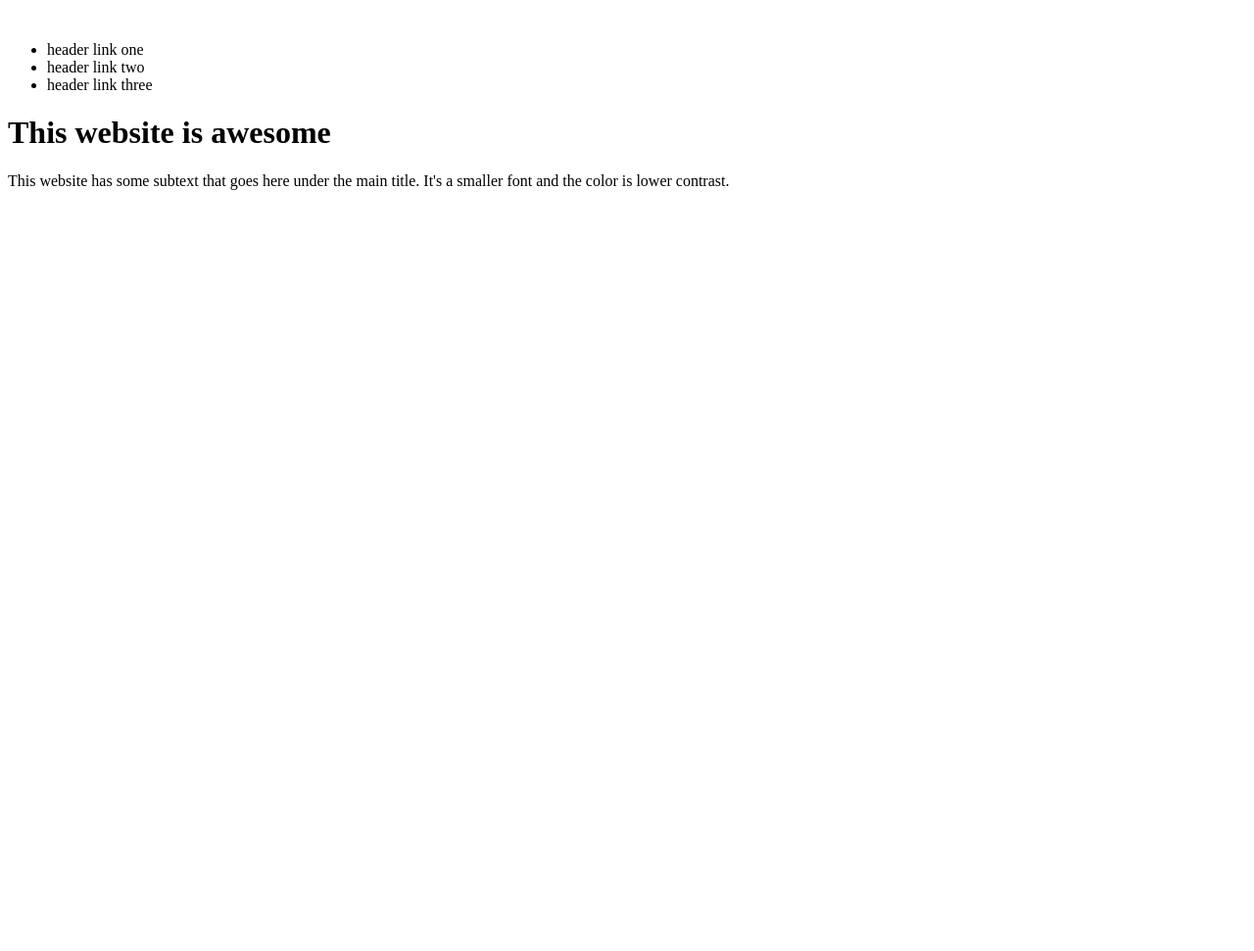
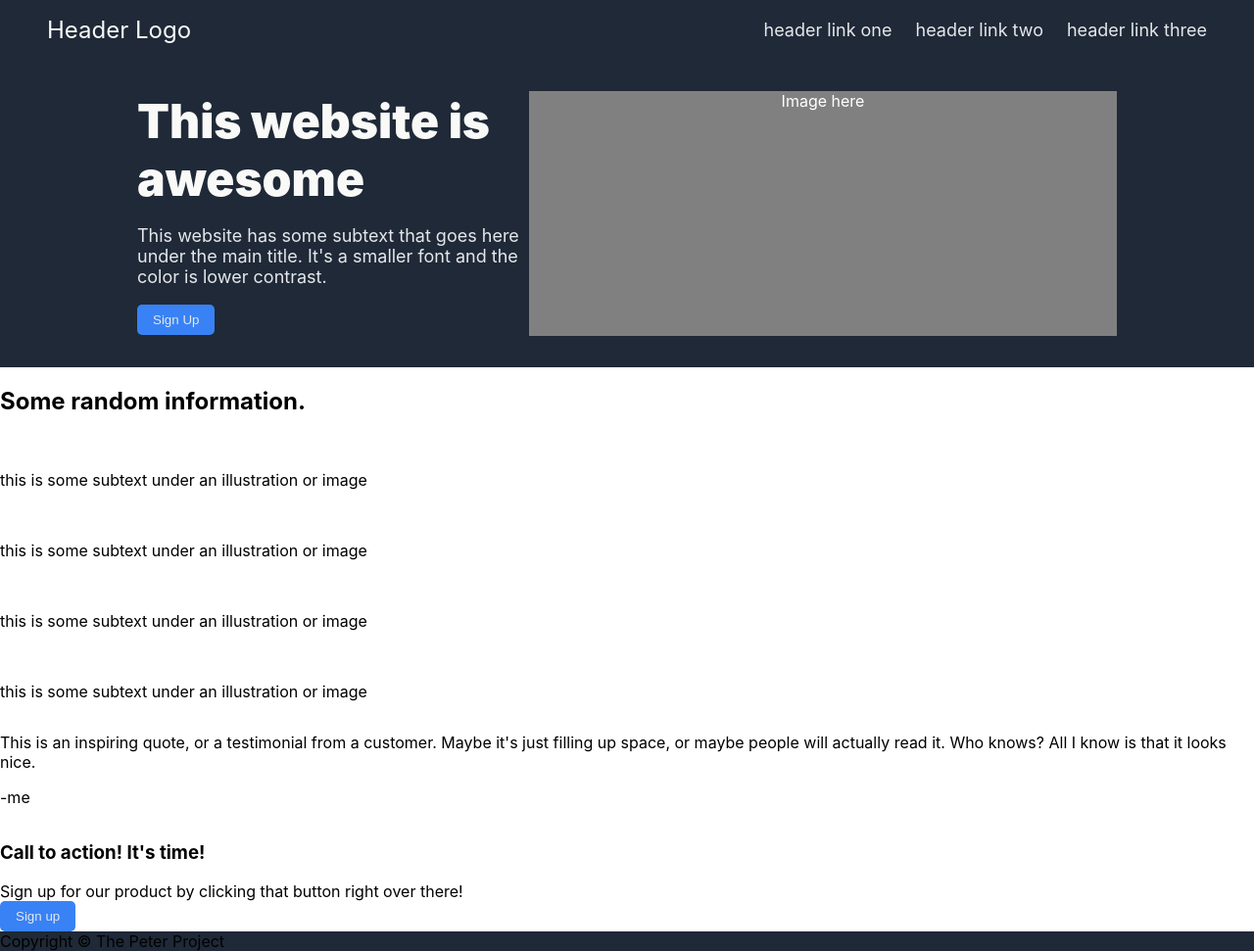
Before and after one commit to ppost0/landing-page, a plain HTML site: page index.html in a window 1280 px wide. Shown: the whole page at 98% size. Before the commit the page ends 800 px from the top, so only its background shows below. Drawn offline with Linux system fonts and the light colour scheme.

Commit message:
Complete hero

```diff
--- a/index.html
+++ b/index.html
@@ -8,41 +8,74 @@
     <title>Landing Page</title>
   </head>
   <body>
+
     <div class="header">
       <div class="header-bar">
-        <img class="logo">
-        <ul class="links">
-          <li><a>header link one</a></li>
-          <li><a>header link two</a></li>
-          <li><a>header link three</a></li>
+        <div class="logo">Header Logo</div>
+        <ul class="links secondary">
+          <li><a href="">header link one</a></li>
+          <li><a href="">header link two</a></li>
+          <li><a href="">header link three</a></li>
         </ul>
       </div>
       <div class="header-content">
         <div class="header-content-text">
           <h1>This website is awesome</h1>
-          <p>This website has some subtext that goes here under the main title. It's a smaller font and the color is lower contrast.</p>
+          <p class="secondary">This website has some subtext that goes here under the main title. It's a smaller font and the color is lower contrast.</p>
+          <button>Sign Up</button>
         </div>
-        <div class="header-image-container">
-          <img class="header-image">
+        <div class="header-image">
+          <div class="image-placeholder"> Image here </div>
         </div>
-
       </div>
     </div>
 
-    <div class="content one">
 
+    <div class="content-one">
+      <div class="content-one-title">
+        <h2>Some random information.</h2>
+      </div>
+      <div class="content-one-main">
+        <div class="item-one">
+          <img>
+          <p>this is some subtext under an illustration or image</p>
+        </div class=item-two>
+        <div>
+          <img>
+          <p>this is some subtext under an illustration or image</p>
+        </div class=item-three>
+        <div>
+          <img>
+          <p>this is some subtext under an illustration or image</p>
+        </div>
+        <div class="item-four">
+          <img>
+          <p>this is some subtext under an illustration or image</p>
+        </div>
+      </div>
     </div>
 
-    <div class="content two">
-
+    <div class="content-two">
+      <div class="quote">
+        <p>This is an inspiring quote, or a testimonial from a customer. Maybe it's just filling up space, or maybe people will actually read it. Who knows? All I know is that it looks nice.</p>
+        <p>-me</p>
+      </div>
     </div>
 
-    <div class="content three">
-
+    <div class="content-three">
+      <div class="call-to-action">
+        <div class="call-to-action-text">
+          <h3>Call to action! It's time!</h3>
+          <span>Sign up for our product by clicking that button right over there!</span>
+        </div>
+        <button>Sign up</button>
+      </div>
     </div>
 
     <div class="footer">
+      <div>Copyright © The Peter Project</div>
+    </div>
 
-    </div>
+
   </body>
 </html>
--- a/styles.css
+++ b/styles.css
@@ -0,0 +1,94 @@
+html {
+  box-sizing: border-box;
+}
+*, *:before, *:after {
+  box-sizing: inherit;
+}
+
+body {
+  display: flex;
+  flex-direction: column;
+  align-items: stretch;
+  font-family: -apple-system, BlinkMacSystemFont, 'Segoe UI', Roboto, Oxygen, Ubuntu, Cantarell, 'Open Sans', 'Helvetica Neue', sans-serif;
+  margin: 0;
+}
+
+.secondary {
+  font-size: 18px;
+  color: #E5E7EB;
+}
+
+
+.header, .footer {
+  background-color: #1F2937;
+
+}
+
+.header-bar {
+  display: flex;
+  justify-content: space-between;
+  padding: 16px 48px;
+}
+
+.header-content {
+  display: flex;
+  align-items: center;
+  justify-content: center;
+  padding: 32px;
+}
+
+.logo {
+  font-size: 24px;
+  color: #F9FaF8;
+  flex: 1 0 auto;
+}
+
+.links {
+  display: flex;
+  gap: 24px;
+  align-items: center;
+}
+
+ul {
+  list-style-type: none;
+  margin: 0;
+  padding: 0;
+}
+
+h1 {
+  font-size: 48px;
+  font-weight: 900;
+  color: #F9FAF8;
+  margin:0;
+}
+
+
+a {
+  text-decoration: none;
+  color: #E5E7EB;
+}
+
+.header-content-text {
+  flex: 0 1 auto;
+  width: 400px;
+}
+
+.image-placeholder {
+  flex: 1 0 auto;
+  width: 600px;
+  height: 250px;
+  color: white;
+  background-color: gray;
+  text-align: center;
+  align-items: center;
+  justify-content: center;
+}
+
+button {
+  background-color: #3882F6;
+  color: #E5E7EB;
+  border-radius: 5px;
+  padding: 8px 16px;
+  text-decoration: none;
+  border: none;
+}
```
